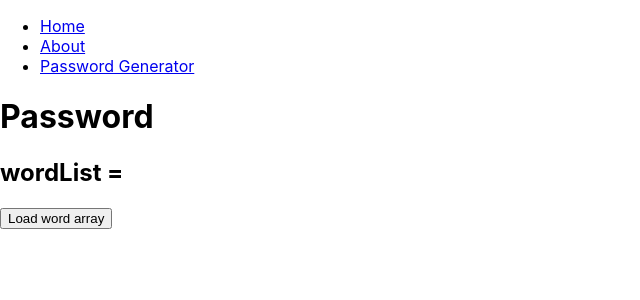
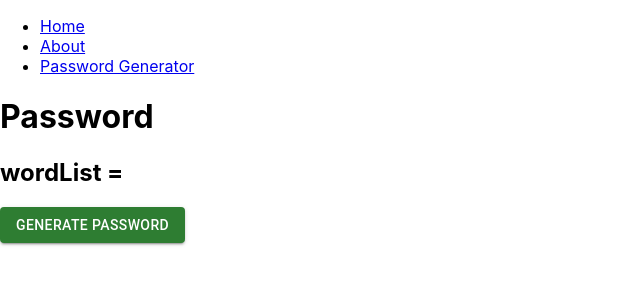
Before and after one commit to zach-gilbert/zach-react-app, a React (Create React App) app: page /passwordgenerator in a window 1280 px wide. Shown: the top 300 px of the page, without its empty margins (0-640 px from the left). Built offline with nearby package versions, Linux system fonts and the light colour scheme.

Commit message:
Refactored directory name and added MUI/Material

```diff
--- a/package.json
+++ b/package.json
@@ -3,6 +3,9 @@
   "version": "0.1.0",
   "private": true,
   "dependencies": {
+    "@emotion/react": "^11.9.0",
+    "@emotion/styled": "^11.8.1",
+    "@mui/material": "^5.6.4",
     "react": "^18.0.0",
     "react-dom": "^18.0.0",
     "react-router-dom": "^6.3.0",
--- a/src/components/Password.js
+++ b/src/components/Password.js
@@ -1,6 +1,7 @@
 import * as React from 'react';
-import {generatePassword} from "../Utils/PasswordGenUtil.js";
-import wordList from "../Utils/wordlist.txt";
+import {generatePassword} from "../utils/PasswordGenUtil.js";
+import wordList from "../utils/wordlist.txt";
+import Button from '@mui/material/Button';
 
 class Password extends React.Component {
     constructor(props) {
@@ -60,10 +61,12 @@
             <div>
                 <h1>Password</h1>
                 <h2>wordList = {this.state.wordList}</h2>
-                {/* Set click handler */}
-                <button onClick={this.handleClick}>
-                    Load word array
-                </button>
+                <Button
+                    variant="contained"
+                    color="success"
+                    onClick={this.handleClick}>
+                    Generate Password
+                </Button>
             </div>
         );
     }
```
Also changed, not shown: src/utils/PasswordGenUtil.js (renamed from src/Utils/PasswordGenUtil.js), src/utils/wordlist.txt (renamed from src/Utils/wordlist.txt), 1 other file (tests, documents, lock files or other folders).
